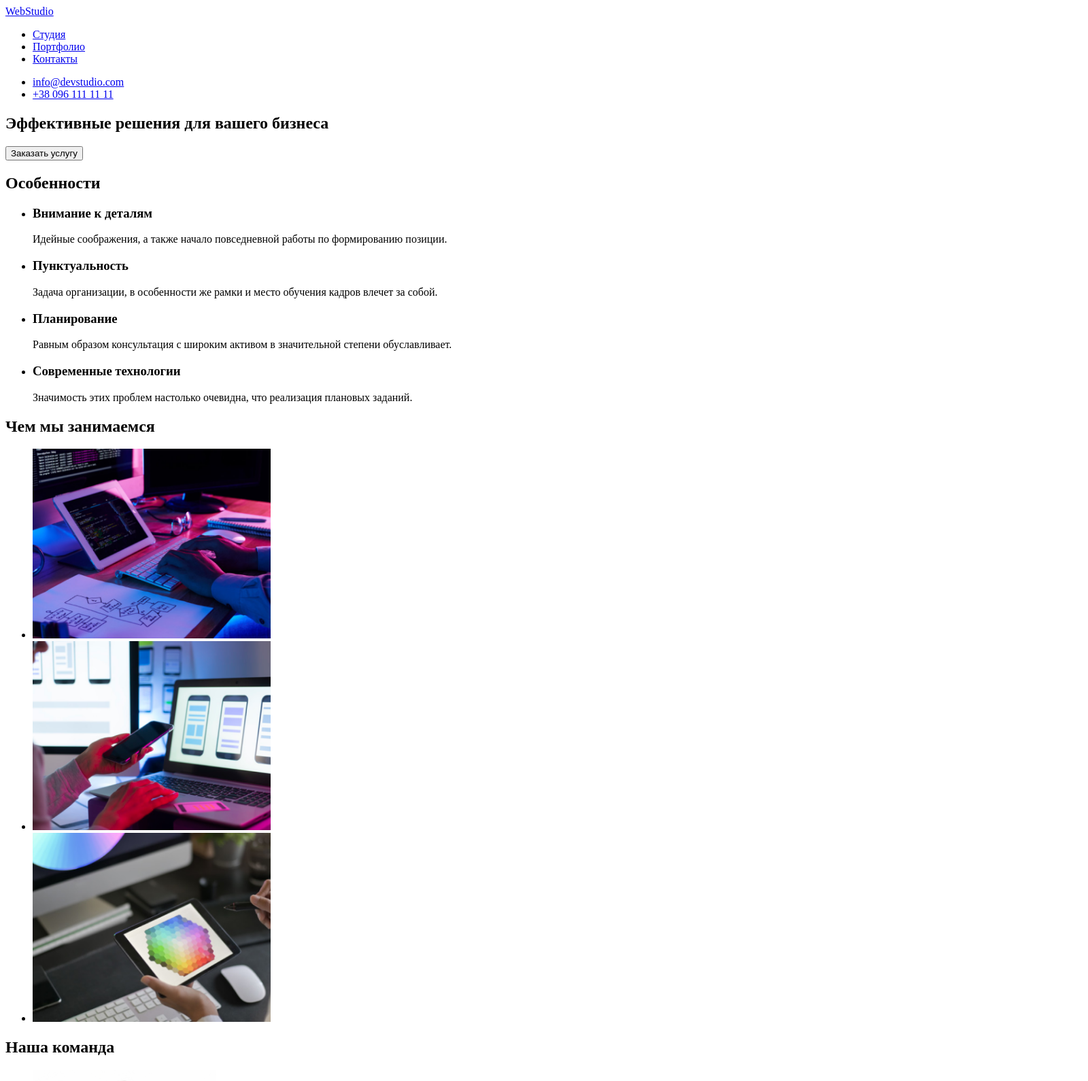
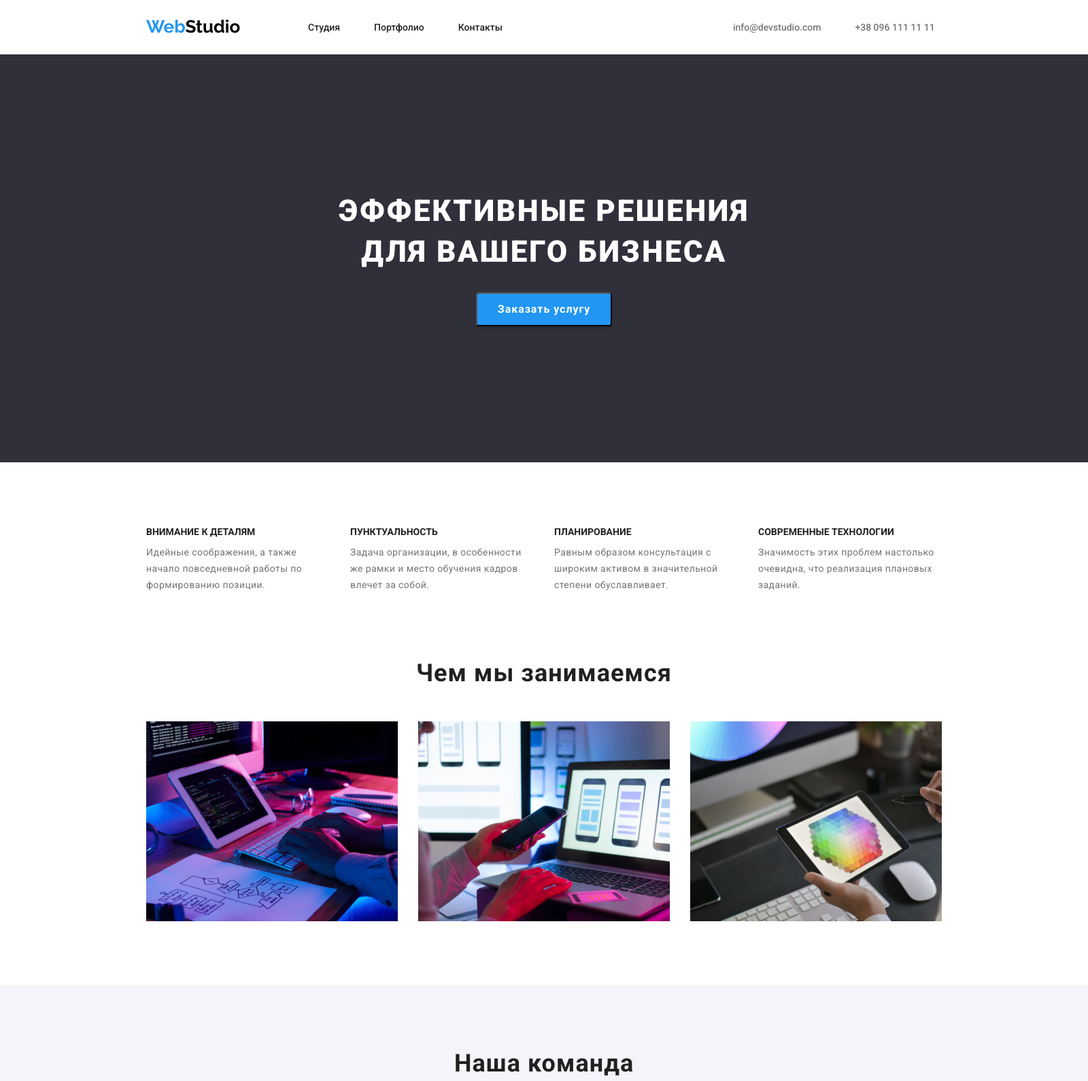
Before and after one commit to AndrewMozharovsky/andrew-mozharovsky, a plain HTML site: page index.html in a window 1280 px wide. Shown: the top 1590 px of the page at 68% size, 1600 px wide, since content can reach past the window. Drawn offline with Linux system fonts and the light colour scheme.

Commit message:
homework_1

```diff
--- /dev/null
+++ b/css/reset.css
@@ -0,0 +1,129 @@
+/* http://meyerweb.com/eric/tools/css/reset/
+   v2.0 | 20110126
+   License: none (public domain)
+*/
+
+html,
+body,
+div,
+span,
+applet,
+object,
+iframe,
+h1,
+h2,
+h3,
+h4,
+h5,
+h6,
+p,
+blockquote,
+pre,
+a,
+abbr,
+acronym,
+address,
+big,
+cite,
+code,
+del,
+dfn,
+em,
+img,
+ins,
+kbd,
+q,
+s,
+samp,
+small,
+strike,
+strong,
+sub,
+sup,
+tt,
+var,
+b,
+u,
+i,
+center,
+dl,
+dt,
+dd,
+ol,
+ul,
+li,
+fieldset,
+form,
+label,
+legend,
+table,
+caption,
+tbody,
+tfoot,
+thead,
+tr,
+th,
+td,
+article,
+aside,
+canvas,
+details,
+embed,
+figure,
+figcaption,
+footer,
+header,
+hgroup,
+menu,
+nav,
+output,
+ruby,
+section,
+summary,
+time,
+mark,
+audio,
+video {
+  margin: 0;
+  padding: 0;
+  border: 0;
+  font-size: 100%;
+  font: inherit;
+  vertical-align: baseline;
+}
+/* HTML5 display-role reset for older browsers */
+article,
+aside,
+details,
+figcaption,
+figure,
+footer,
+header,
+hgroup,
+menu,
+nav,
+section {
+  display: block;
+}
+body {
+  line-height: 1;
+}
+ol,
+ul {
+  list-style: none;
+}
+blockquote,
+q {
+  quotes: none;
+}
+blockquote:before,
+blockquote:after,
+q:before,
+q:after {
+  content: '';
+  content: none;
+}
+table {
+  border-collapse: collapse;
+  border-spacing: 0;
+}
--- /dev/null
+++ b/css/style.css
@@ -0,0 +1,285 @@
+@import url('https://fonts.googleapis.com/css2?family=Raleway:ital,wght@0,400;0,700;1,400;1,700&display=swap');
+@import url('https://fonts.googleapis.com/css2?family=Raleway:ital,wght@0,400;0,700;1,400;1,700&family=Roboto+Mono:ital,wght@0,400;0,700;1,400;1,700&family=Roboto:ital,wght@0,400;0,500;0,700;0,900;1,400;1,700&display=swap');
+/* ровняем хедер */
+.top-header {
+  width: 1600px;
+  height: 80px;
+  display: flex;
+}
+.nav-li {
+  display: flex;
+}
+/* стиль логотипа */
+.logo {
+  text-decoration: none;
+  margin-left: 215px;
+  margin-top: 24px;
+  color: #2196f3;
+  font-family: Raleway;
+  font-style: normal;
+  font-weight: 700;
+  font-size: 26px;
+  line-height: 31px;
+}
+.logo-text {
+  color: black;
+}
+/* меню навигации */
+.mein-menu {
+  display: flex;
+  position: absolute;
+  margin-left: 453px;
+  margin-top: 32px;
+}
+.main-links {
+  margin-right: 50px;
+  font-family: Roboto;
+  font-size: 14px;
+  font-style: normal;
+  font-weight: 500;
+  line-height: 16px;
+  text-align: left;
+  text-decoration: none;
+  color: #212121;
+  display: block;
+}
+.main-links:hover,
+.main-links:focus {
+  color: #2196f3;
+}
+/* адрес */
+.address {
+  position: absolute;
+  margin-left: 1078px;
+  margin-top: 32px;
+}
+.address-links {
+  font-family: Roboto;
+  font-style: normal;
+  font-weight: 500;
+  font-size: 14px;
+  line-height: 16px;
+  text-decoration: none;
+  margin-right: 50px;
+  color: #757575;
+  white-space: nowrap;
+}
+.address-links:hover,
+.address-links:focus {
+  color: #2196f3;
+}
+/* заглавие */
+.top-section {
+  width: 1600px;
+  height: 600px;
+  background: #2f303a;
+}
+.top-section-h1 {
+  width: 696px;
+  height: 120px;
+  position: absolute;
+  font-family: Roboto;
+  font-style: normal;
+  font-weight: 900;
+  font-size: 44px;
+  line-height: 60px;
+  margin-left: 452px;
+  margin-right: 452px;
+  margin-top: 200px;
+  margin-bottom: 200px;
+  text-transform: uppercase;
+  text-align: center;
+  letter-spacing: 0.06em;
+  color: #ffffff;
+}
+.top-section-button {
+  position: absolute;
+  width: 200px;
+  height: 50px;
+  margin-left: 700px;
+  margin-right: 700px;
+  margin-top: 350px;
+  margin-bottom: 200;
+  background: #2196f3;
+  box-shadow: 0px 4px 4px rgba(0, 0, 0, 0.15);
+  border-radius: 4px;
+  font-family: Roboto;
+  font-style: normal;
+  font-weight: bold;
+  font-size: 16px;
+  line-height: 30px;
+  color: #ffffff;
+  text-align: center;
+  letter-spacing: 0.06em;
+}
+.top-section-button:hover,
+.top-section-button:focus {
+  background: #188ce8;
+  box-shadow: 0px 4px 4px rgba(0, 0, 0, 0.15);
+  border-radius: 4px;
+}
+/* Особенности */
+.features {
+  margin-top: 94px;
+  margin-left: 215px;
+  margin-right: 215px;
+  left: 215px;
+  top: 774px;
+}
+.features-li {
+  margin-right: 30px;
+}
+.features-h3 {
+  font-family: Roboto;
+  font-style: normal;
+  font-weight: bold;
+  font-size: 14px;
+  line-height: 16px;
+  /* letter-spacing: 0.03em; */
+  text-transform: uppercase;
+  color: #212121;
+  margin-bottom: 10px;
+}
+.features-p {
+  width: 270px;
+  height: 75px;
+  font-family: Roboto;
+  font-style: normal;
+  font-weight: normal;
+  font-size: 14px;
+  line-height: 24px;
+  color: #757575;
+  letter-spacing: 0.03em;
+}
+/* чем занимаэмся */
+.wedo {
+  margin-left: 215px;
+  margin-right: 215px;
+  margin-top: 94px;
+}
+.wedo-h2 {
+  width: 376px;
+  height: 42px;
+  margin-left: 397px;
+  margin-right: 397px;
+  margin-bottom: 50px;
+  font-family: Roboto;
+  font-style: normal;
+  font-weight: bold;
+  font-size: 36px;
+  line-height: 42px;
+  text-align: center;
+  letter-spacing: 0.03em;
+  color: #212121;
+  white-space: nowrap;
+}
+.wedo-li {
+  width: 370px;
+  height: 294px;
+  margin-right: 30px;
+}
+/* наша команда */
+.team {
+  width: 1600px;
+  height: 648px;
+  background: #f5f4fa;
+  margin-top: 94px;
+}
+.team-h2 {
+  position: absolute;
+  font-family: Roboto;
+  font-style: normal;
+  font-weight: bold;
+  font-size: 36px;
+  line-height: 42px;
+  text-align: center;
+  letter-spacing: 0.03em;
+  color: #212121;
+  margin-top: 94px;
+  margin-left: 668px;
+}
+.team-ul {
+  display: flex;
+  position: absolute;
+  margin-top: 186px;
+  margin-left: 215px;
+}
+.team-li {
+  width: 270px;
+  height: 368px;
+  margin-right: 30px;
+  background: #ffffff;
+  box-shadow: 0px 1px 3px rgba(0, 0, 0, 0.12), 0px 1px 1px rgba(0, 0, 0, 0.14),
+    0px 2px 1px rgba(0, 0, 0, 0.2);
+  border-radius: 0px 0px 4px 4px;
+  text-align: center;
+}
+.team-img {
+  width: 270px;
+  height: 260px;
+}
+.team-h3 {
+  font-family: Roboto;
+  font-style: normal;
+  font-weight: 500;
+  font-size: 16px;
+  line-height: 19px;
+  text-align: center;
+  letter-spacing: 0.03em;
+  color: #212121;
+  margin-top: 30px;
+}
+.team-p {
+  font-family: Roboto;
+  font-style: normal;
+  font-weight: normal;
+  font-size: 16px;
+  line-height: 19px;
+  text-align: center;
+  letter-spacing: 0.03em;
+  color: #757575;
+  margin-top: 10px;
+}
+/* подвал */
+.footer {
+  width: 1600px;
+  height: 252px;
+  background: #2f303a;
+}
+.footer_logo {
+  position: absolute;
+  text-decoration: none;
+  color: #2196f3;
+  font-family: Raleway;
+  font-style: normal;
+  font-weight: 700;
+  font-size: 26px;
+  line-height: 31px;
+  display: block;
+  margin-top: 60px;
+  margin-left: 215px;
+}
+.footer-address {
+  position: absolute;
+  margin-left: 215px;
+  margin-top: 111px;
+}
+.footer-li-city {
+  font-family: Roboto;
+  font-style: normal;
+  font-weight: normal;
+  font-size: 14px;
+  line-height: 24px;
+  color: #ffffff;
+}
+.footer-address-li {
+  text-decoration: none;
+  font-family: Roboto;
+  font-style: normal;
+  font-weight: normal;
+  font-size: 14px;
+  line-height: 24px;
+  letter-spacing: 0.03em;
+  color: rgba(255, 255, 255, 0.6);
+  margin-top: 9px;
+}
--- a/index.html
+++ b/index.html
@@ -4,139 +4,163 @@
     <meta charset="UTF-8" />
     <meta name="viewport" content="width=device-width, initial-scale=1.0" />
     <title>WebStudio</title>
+    <link rel="stylesheet" href="./css/reset.css" />
+    <link rel="stylesheet" href="./css/style.css" />
   </head>
   <body>
     <!-- навигация -->
-    <header>
-      <nav>
-        <a href="/">WebStudio </a>
-        <ul>
+    <header class="top-header">
+      <nav class="nav-li">
+        <a class="logo" href="/">Web<span class="logo-text">Studio</span></a>
+        <ul class="mein-menu">
           <li>
-            <a href="#">Студия</a>
+            <a class="main-links" href="#">Студия</a>
           </li>
           <li>
-            <a href="#">Портфолио</a>
+            <a class="main-links" href="#">Портфолио</a>
           </li>
           <li>
-            <a href="#">Контакты</a>
+            <a class="main-links" href="#">Контакты</a>
           </li>
         </ul>
       </nav>
-      <ul>
+      <address class="address">
+        <ul class="nav-li">
           <li>
-          <a href="mailto:info@devstudio.com">info@devstudio.com</a>
+            <a class="address-links" href="mailto:info@devstudio.com"
+              >info@devstudio.com</a
+            >
           </li>
           <li>
-          <a href="tel:+38 096 111 11 11">+38 096 111 11 11</a>
+            <a class="address-links" href="tel:+380961111111"
+              >+38 096 111 11 11</a
+            >
           </li>
         </ul>
+      </address>
     </header>
+    <main>
       <!-- заглавие -->
-    <div>
-      <section>
-        <h1>Эффективные решения для вашего бизнеса</h1>
-        <button>Заказать услугу</button>
+
+      <section class="top-section">
+        <h1 class="top-section-h1">Эффективные решения для вашего бизнеса</h1>
+        <button class="top-section-button" type="button">
+          Заказать услугу
+        </button>
       </section>
-    </div>
+
       <!-- особенности-->
-    <section>
-      <h2>Особенности</h2>
-      <ul>
-        <li>
-          <h3>Внимание к деталям</h3>
-          <p>
+      <section class="features">
+        <!-- <h2>Особенности</h2> -->
+        <ul class="nav-li">
+          <li class="features-li">
+            <h3 class="features-h3">Внимание к деталям</h3>
+            <p class="features-p">
               Идейные соображения, а также начало повседневной работы по
               формированию позиции.
             </p>
           </li>
-        <li>
-          <h3>Пунктуальность</h3>
-          <p>
+          <li class="features-li">
+            <h3 class="features-h3">Пунктуальность</h3>
+            <p class="features-p">
               Задача организации, в особенности же рамки и место обучения кадров
               влечет за собой.
             </p>
           </li>
-        <li>
-          <h3>Планирование</h3>
-          <p>
-            Равным образом консультация с широким активом в значительной степени
-            обуславливает.
+          <li class="features-li">
+            <h3 class="features-h3">Планирование</h3>
+            <p class="features-p">
+              Равным образом консультация с широким активом в значительной
+              степени обуславливает.
             </p>
           </li>
           <li>
-          <h3>Современные технологии</h3>
-          <p>
-            Значимость этих проблем настолько очевидна, что реализация плановых
-            заданий.
+            <h3 class="features-h3">Современные технологии</h3>
+            <p class="features-p">
+              Значимость этих проблем настолько очевидна, что реализация
+              плановых заданий.
             </p>
           </li>
         </ul>
       </section>
       <!-- чем мы занимаэмся -->
-    <section>
-      <h2>Чем мы занимаемся</h2>
-      <ul>
-        <li>
-          <img src="./image/we-do/we-do1.png" alt="1" width="350" />
+      <section class="wedo">
+        <h2 class="wedo-h2">Чем мы занимаемся</h2>
+        <ul class="nav-li">
+          <li class="wedo-li">
+            <img src="./image/we-do/we-do1.png" alt="1" />
           </li>
-        <li>
-          <img src="./image/we-do/we-do2.png" alt="" width="350" />
+          <li class="wedo-li">
+            <img src="./image/we-do/we-do2.png" alt="" />
           </li>
-        <li>
-          <img src="./image/we-do/we-do3.png" alt="" width="350" />
+          <li class="wedo-li">
+            <img src="./image/we-do/we-do3.png" alt="" />
           </li>
         </ul>
       </section>
       <!-- наша команда -->
-    <section>
-      <h2>Наша команда</h2>
-      <ul>
-        <li>
+      <section class="team">
+        <h2 class="team-h2">Наша команда</h2>
+        <ul class="team-ul">
+          <li class="team-li">
             <img
+              class="team-img"
               src="./image/comand/ProductDesigner.png"
               alt="Игорь Демьяненко Product Designer"
-            width="270"
             />
-          Игорь Демьяненко Product Designer
+            <h3 class="team-h3">Игорь Демьяненко</h3>
+            <p class="team-p">Product Designer</p>
           </li>
-        <li>
+          <li class="team-li">
             <img
+              class="team-img"
               src="./image/comand/FrontendDeveloper.png"
               alt="Ольга Репина Frontend Developer"
-            width="270"
             />
-          Ольга Репина Frontend Developer
+            <h3 class="team-h3">Ольга Репина</h3>
+            <p class="team-p">Frontend Developer</p>
           </li>
-        <li>
+          <li class="team-li">
             <img
+              class="team-img"
               src="./image/comand/Marketing.png"
               alt="Николай Тарасов Marketing"
-            width="270"
             />
-          Николай Тарасов Marketing
+            <h3 class="team-h3">Николай Тарасов</h3>
+            <p class="team-p">Marketing</p>
           </li>
-        <li>
+          <li class="team-li">
             <img
+              class="team-img"
               src="./image/comand/UI-Designer.png"
               alt="Михаил Ермаков UI Designer"
-            width="270"
             />
-          Михаил Ермаков UI Designer
+            <h3 class="team-h3">Михаил Ермаков</h3>
+            <p class="team-p">UI Designer</p>
           </li>
         </ul>
       </section>
+    </main>
     <!-- подвал -->
-    <footer>
-      <a href="/">WebStudio</a>
+    <footer class="footer">
+      <a class="footer_logo" href="/"
+        >Web <span class="logo-text">Studio</span>
+      </a>
+      <address class="footer-address">
         <ul>
-        <li>г. Киев, пр-т Леси Украинки, 26</li>
+          <li class="footer-li-city">г. Киев, пр-т Леси Украинки, 26</li>
           <li>
-          <a href="mailto:info@devstudio.com">info@devstudio.com</a>
+            <a class="footer-address-li" href="mailto:info@devstudio.com"
+              >info@devstudio.com</a
+            >
           </li>
           <li>
-          <a href="tel:+38 096 111 11 11">+38 096 111 11 11</a>
+            <a class="footer-address-li" href="tel:+380961111111"
+              >+38 096 111 11 11</a
+            >
           </li>
         </ul>
+      </address>
     </footer>
   </body>
 </html>
```
Lines whose indentation alone changed are shown as unchanged.
